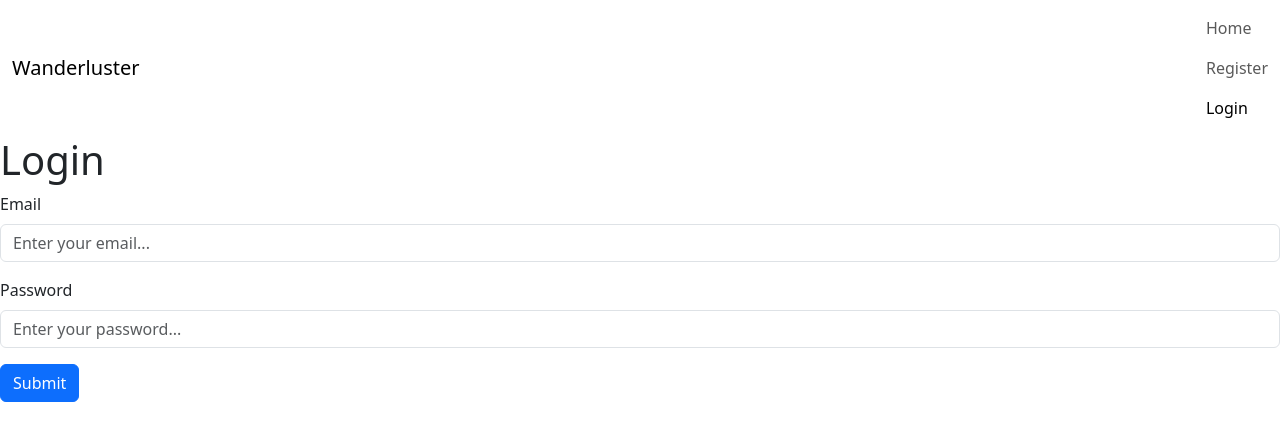
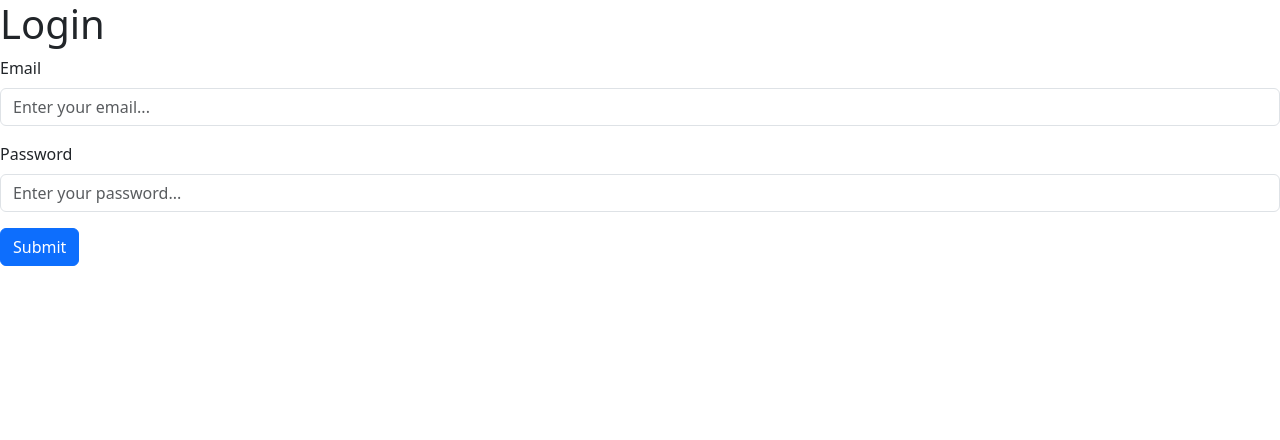
Before and after one commit to eddyao90/Project_React, a React (Vite) app: page /login in a window 1280 px wide. Shown: the top 440 px of the page. Built offline with nearby package versions, Linux system fonts and the light colour scheme.

Commit message:
register and login working

```diff
--- a/src/views/Login/Login.jsx
+++ b/src/views/Login/Login.jsx
@@ -6,7 +6,7 @@ import AuthContext from "../../contexts/AuthContext";
 import { login as loginService } from "../../services/AuthService";
 import { setAccessToken } from "../../stores/AccessTokenStore";
 import { loginSchema } from "../../Schemas/LoginSchema";
-import Navbar from "../../components/Navbar/Navbar";
+
 
 const initialValues = {
     email: '',
@@ -40,7 +40,7 @@ export default function Login () {
 });
 return (
     <div>
-    <Navbar />
+
         <h1>Login</h1>
 
         <form onSubmit={handleSubmit}>
```
